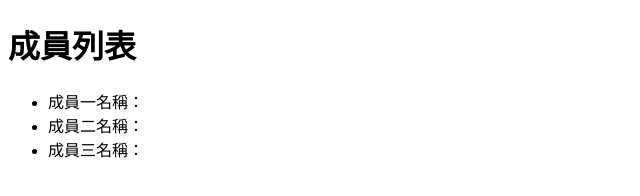
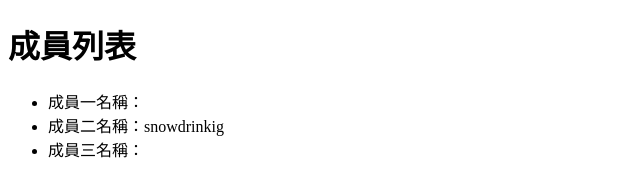
Before and after one commit to DebbieLin-Design/gitPractise-4, a plain HTML site: page index.html in a window 1280 px wide. Shown: the full height of the page, 0-640 px from the left. Drawn offline with Linux system fonts and the light colour scheme.

Commit message:
feat: add memberb's name

```diff
--- a/index.html
+++ b/index.html
@@ -9,7 +9,7 @@
     <h1>成員列表</h1>
     <ul>
         <li>成員一名稱：</li>
-        <li>成員二名稱：</li>
+        <li>成員二名稱：snowdrinkig</li>
         <li>成員三名稱：</li>
     </ul>
 </body>
```
